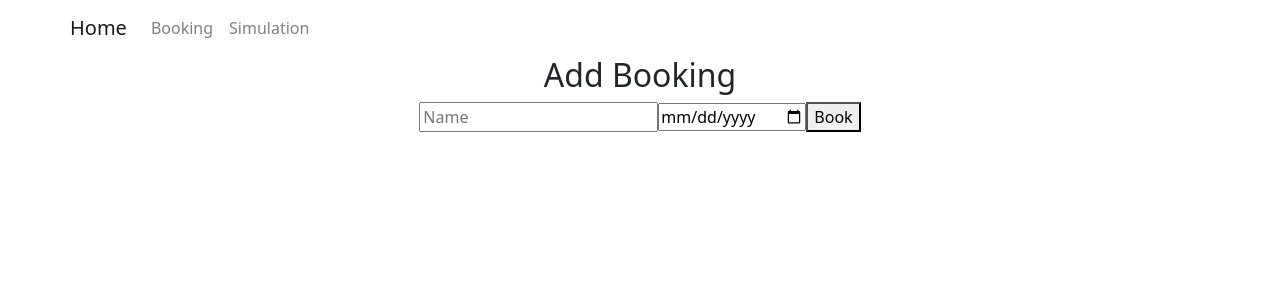
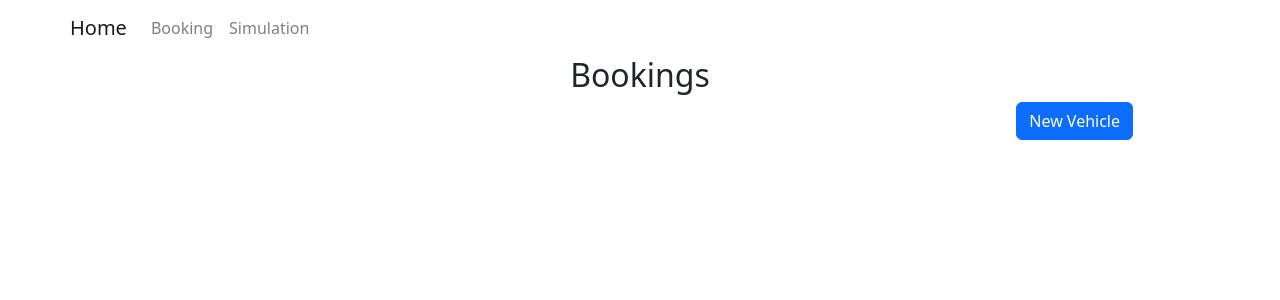
Before and after one commit to Prashanth-HR/RTSH, a React (Create React App) app in the folder frontend/: page /booking in a window 1280 px wide. Shown: the top 300 px of the page. Built offline with nearby package versions, Linux system fonts and the light colour scheme.

Commit message:
booking list

```diff
--- a/frontend/src/booking/BookingList.js
+++ b/frontend/src/booking/BookingList.js
@@ -1,20 +1,40 @@
-import React from 'react';
+import React, { useEffect, useState } from 'react';
+import { Col, Row, Button, Container, InputGroup, Form, Table } from 'react-bootstrap';
+import { getBookings } from '../services/services'
 
-function BookingList({ bookings, onRemoveBooking }) {
+const BookingList = () => {
+
+  const [bookings, setBookings] = useState([])
+
+  const fetchBookings = async () => {
+    const result = await getBookings();
+    setBookings(result.data);
+  };
+
+  //useEffect(() => {
+  //  fetchBookings();
+  //}, [])
+
   return (
+    <>
       <div className="booking-list">
         <h2>Bookings</h2>
+        <Row>
+          <Col md={{ span: 4, offset: 8 }}>
+            <Button href="/vehicles/create">New Vehicle</Button>
+          </Col>
+        </Row>
         <ul>
           {bookings.map((booking) => (
             <li key={booking.id}>
               <span>{booking.name}</span>
               <span>{booking.date}</span>
-            <button onClick={() => onRemoveBooking(booking.id)}>Cancel</button>
             </li>
           ))}
         </ul>
       </div>
-  );
+    </>
+  )
 }
 
 export default BookingList;
--- a/frontend/src/home/Home.tsx
+++ b/frontend/src/home/Home.tsx
@@ -66,9 +66,10 @@ const Body = () => {
     return (
         <>
             <Routes>
-                <Route path='/' element={<BookingList bookings={bookings} onRemoveBooking={removeBooking} />} />
-                <Route path='/simulation' element={<BookingForm />} />
-                <Route path='/booking' element={<BookingForm onAddBooking={addBooking} />} />
+                <Route path='/'  />
+                <Route path='/simulation'  />
+                <Route path='/booking' element={<BookingList bookings={bookings} onRemoveBooking={removeBooking} />} />
+                <Route path='/booking/create' element={<BookingForm onAddBooking={addBooking} />} />
             </Routes>
         </>
     )
--- /dev/null
+++ b/frontend/src/services/services.ts
@@ -0,0 +1,6 @@
+import axios from 'axios';
+
+export const getBookings = () => {
+    return axios.get(`http://localhost:8080/api/v1/users`)
+
+}
```
Also changed, not shown: frontend/src/types/index.ts (added). Lines whose indentation alone changed are shown as unchanged.
